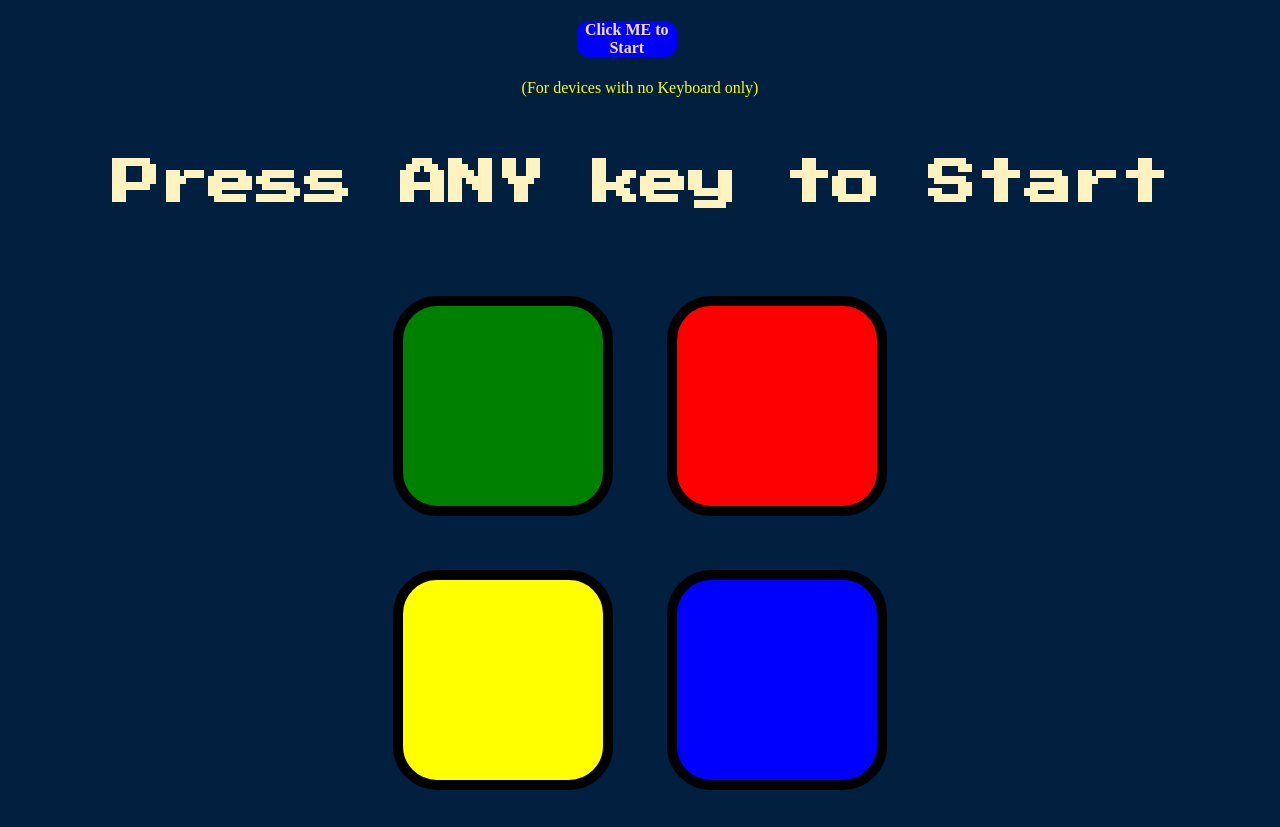
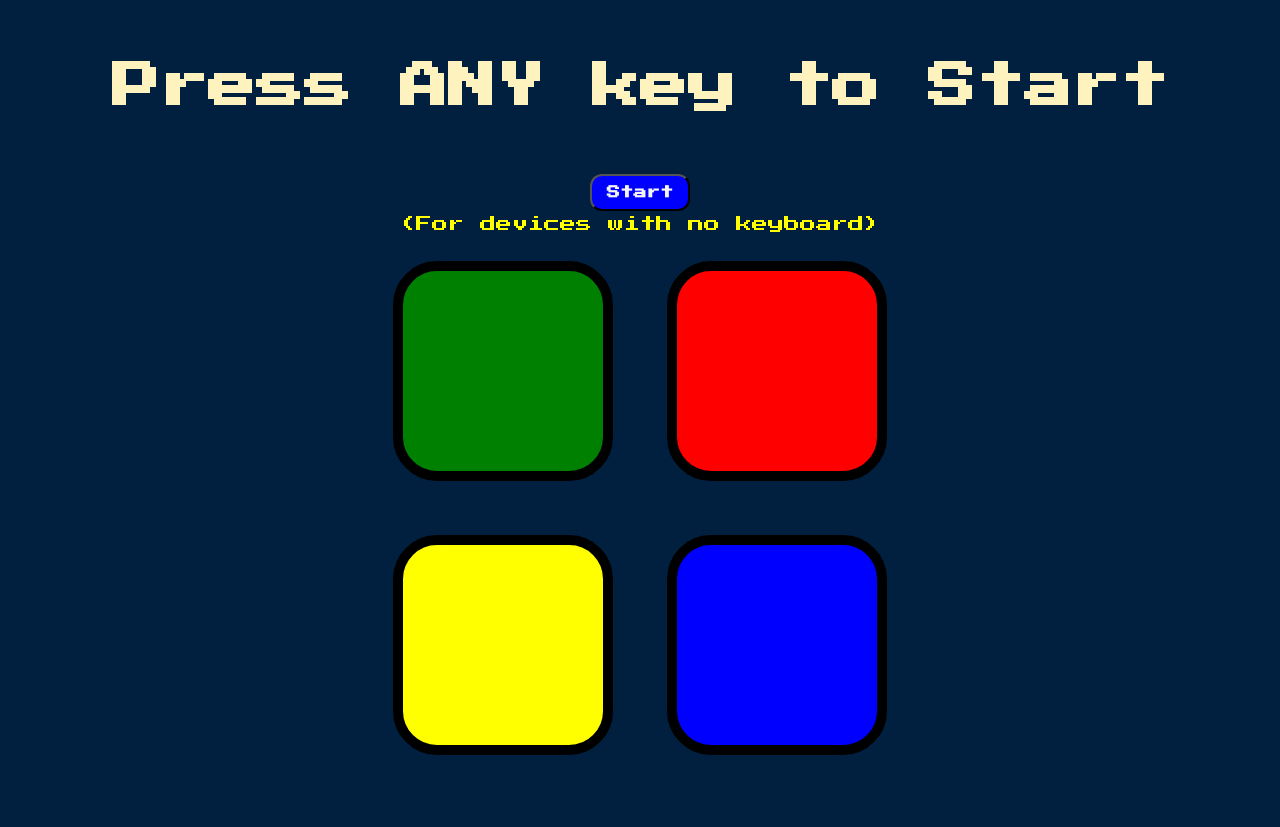
Before and after one commit to Carl4WebDev/Simon-Game, a plain HTML site: page index.html in a window 1280 px wide. After the commit the page ends 800 px from the top, so only its background shows below. Drawn offline with nearby package versions, Linux system fonts and the light colour scheme.

Commit message:
Implemented design

```diff
--- a/index.html
+++ b/index.html
@@ -9,11 +9,13 @@
 </head>
 
 <body>
-  <div class="click-start-btn">
-    <h4>Click ME to Start</h4>
+  <h1 id="level-title">Press ANY key to Start</h1>
+
+  <div>
+    <button class="click-start-btn">Start</button>
   </div>
-  <label >(For devices with no Keyboard only)</label>
-  <h1 id="level-title">Press ANY key to Start</h1>
+  <label >(For devices with no keyboard)</label>
+
   <div class="container">
     <div lass="row">
 
--- a/script.js
+++ b/script.js
@@ -7,13 +7,18 @@ let gamePattern = [];
 let started = false;
 let level = 0;
 
+
 const handleStart = (event) => {
     if(!started){
         $('#level-title').text('Level ' + level )
+        $('.click-start-btn').addClass('display-none')
+        $('label').addClass('display-none')
         nextSequence()
         started = true
+
     }
 }
+
 $(document).on('keydown', handleStart)
 $('.click-start-btn').on('click', handleStart)
 
@@ -45,6 +50,8 @@ function checkAnswer(currentLevel){
         $('h1').text('Game Over, Press Any Key to Restart')
         $('body').addClass('game-over')
 
+        $('.click-start-btn').removeClass('display-none')
+        $('label').removeClass('display-none')
         setTimeout(() => {
             $('body').removeClass('game-over')
         },2000)
--- a/style.css
+++ b/style.css
@@ -2,7 +2,6 @@ body {
     text-align: center;
     background-color: #011F3F;
   }
-
   #level-title {
     font-family: 'Press Start 2P', cursive;
     font-size: 3rem;
@@ -54,16 +53,23 @@ body {
 
   body label {
     color: yellow;
+    font-family: 'Press Start 2P', cursive;
   }
   .click-start-btn {
-    cursor: pointer;
+    display: inline;
+    width: 100px;
     background-color: blue;
-    border-radius: 12px;
-    margin-left: 45%;
-    width: 100px;
-    color: wheat;
+    color: whitesmoke;
+    font-weight: bold;
+    border-radius: 12px ;
+    font-family: 'Press Start 2P', cursive;
+    padding: 10px;
+    margin-bottom: 5px;
   }
-  .click-start-btn h5  {
+  .click-start-btn:hover {
+    border: 3px solid yellow;
+  }
 
-    background-color: yellow;
+  .display-none {
+    display: none;
   }
```
